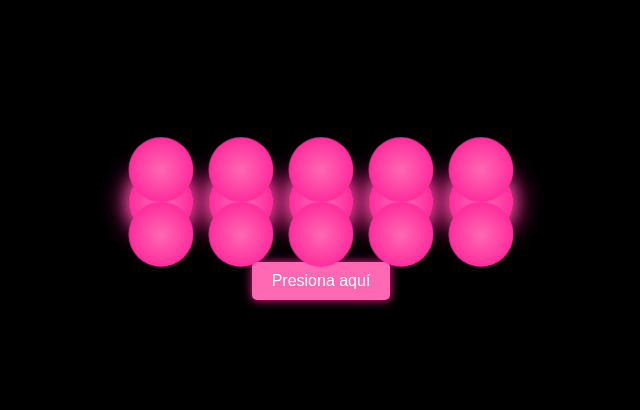
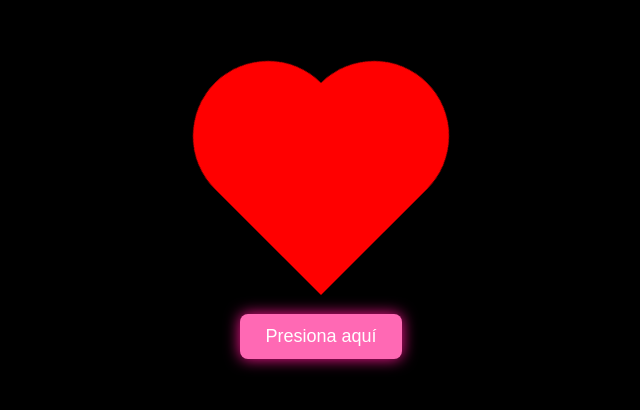
Before and after one commit to lalisasyeux/Caam.github.io, a plain HTML site: page index.html in a window 1280 px wide. Shown: the part 164-574 px from the top of the page, without its empty margins (319-959 px from the left). Drawn offline with Linux system fonts and the light colour scheme.

Commit message:
Update index.html

```diff
--- a/index.html
+++ b/index.html
@@ -3,7 +3,7 @@
 <head>
     <meta charset="UTF-8">
     <meta name="viewport" content="width=device-width, initial-scale=1.0">
-    <title>Flores para Mi Princesa</title>
+    <title>Corazón Palpitante</title>
     <style>
         body {
             background-color: black;
@@ -17,49 +17,42 @@
             font-family: Arial, sans-serif;
         }
 
-        .flores {
-            display: flex;
-            gap: 20px;
+        .corazon {
+            width: 150px;
+            height: 150px;
+            background-color: red;
+            position: relative;
+            transform: rotate(-45deg);
+            animation: palpitar 1s infinite;
             margin-bottom: 30px;
         }
 
-        .flor {
-            width: 60px;
-            height: 60px;
-            background: radial-gradient(circle at 50% 50%, #FF69B4, #FF1493);
+        .corazon::before,
+        .corazon::after {
+            content: '';
+            width: 150px;
+            height: 150px;
+            background-color: red;
             border-radius: 50%;
-            position: relative;
-            animation: brillar 2s infinite alternate;
+            position: absolute;
         }
 
-        .flor::before,
-        .flor::after {
-            content: '';
-            position: absolute;
-            width: 60px;
-            height: 60px;
-            background: radial-gradient(circle at 50% 50%, #FF69B4, #FF1493);
-            border-radius: 50%;
-        }
-
-        .flor::before {
-            top: -30px;
+        .corazon::before {
+            top: -75px;
             left: 0;
         }
 
-        .flor::after {
-            top: 30px;
-            left: 0;
+        .corazon::after {
+            left: 75px;
+            top: 0;
         }
 
-        @keyframes brillar {
-            0% {
-                transform: scale(1);
-                box-shadow: 0 0 10px #FF69B4, 0 0 20px #FF1493;
+        @keyframes palpitar {
+            0%, 100% {
+                transform: scale(1) rotate(-45deg);
             }
-            100% {
-                transform: scale(1.1);
-                box-shadow: 0 0 20px #FF69B4, 0 0 30px #FF1493;
+            50% {
+                transform: scale(1.1) rotate(-45deg);
             }
         }
 
@@ -67,36 +60,38 @@
             background-color: #FF69B4;
             color: white;
             border: none;
-            padding: 10px 20px;
-            font-size: 16px;
+            padding: 12px 25px;
+            font-size: 18px;
             cursor: pointer;
-            border-radius: 5px;
-            box-shadow: 0 0 10px #FF1493;
+            border-radius: 8px;
+            box-shadow: 0 0 15px #FF1493;
+            margin-top: 20px;
+            transition: background-color 0.3s ease;
+        }
+
+        .boton:hover {
+            background-color: #FF1493;
         }
 
         .frase {
-            margin-top: 20px;
+            margin-top: 30px;
             display: none;
-            font-size: 18px;
+            font-size: 24px;
             text-align: center;
-            max-width: 400px;
+            max-width: 600px;
+            font-family: 'Brush Script MT', cursive;
+            line-height: 1.5;
         }
     </style>
 </head>
 <body>
 
-    <div class="flores">
-        <div class="flor"></div>
-        <div class="flor"></div>
-        <div class="flor"></div>
-        <div class="flor"></div>
-        <div class="flor"></div>
-    </div>
+    <div class="corazon"></div>
 
     <button class="boton" onclick="mostrarFrase()">Presiona aquí</button>
 
     <div class="frase" id="frase">
-        Te amo mucho mi princesa hermosa, eres la mujer de mi vida en serio, te amo te amooo.
+        Así está mi corazón desde que te conocí, este corazón es muy tuyo mi vida, te amo.
     </div>
 
     <script>
```
